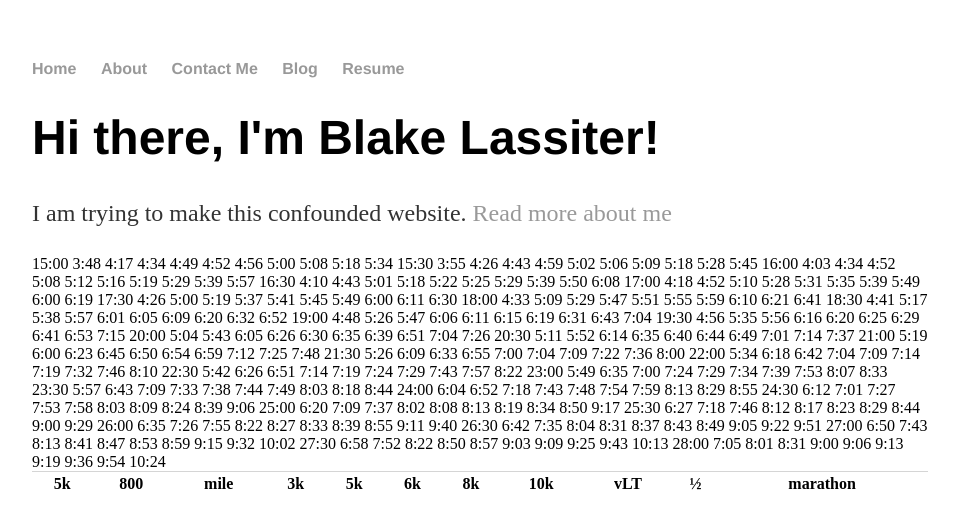
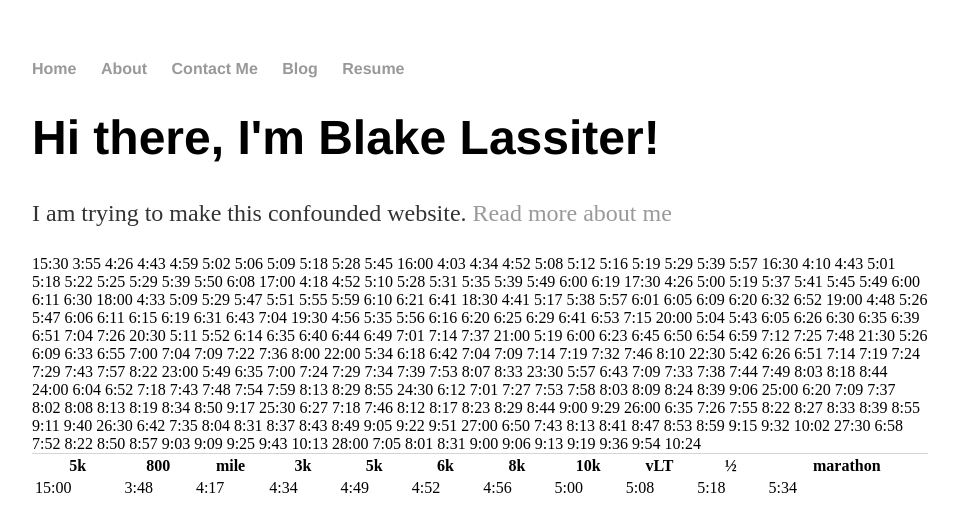
Before and after one commit to balassit/balassit.github.io, a Jekyll site: the page built from index.html, in a window 1280 px wide. Shown: the top 532 px of the page, without its empty margins (160-1119 px from the left). Built offline with Jekyll 4.4.1, drawn with Linux system fonts in a browser that asks for light colours; some of the changed lines change nothing that is shown.

Commit message:
Update index.html

```diff
--- a/index.html
+++ b/index.html
@@ -8,7 +8,8 @@ title: Blake Lassiter
 <table style="width:100%">
   <tr>
 <th>5k</th> 	<th>800</th>	<th>mile</th>	<th>3k</th>	<th>5k</th>	<th>6k</th>	<th>8k</th>	<th>10k</th>	<th>vLT</th>	<th>½</th>	<th>marathon</th>
-15:00	3:48	4:17	4:34	4:49	4:52	4:56	5:00	5:08	5:18	5:34
+<tr>
+	<td>15:00</td>	<td>3:48</td>	<td>4:17</td>	<td>4:34</td>	<td>4:49</td>	<td>4:52</td>	<td>4:56</td>	<td>5:00</td>	<td>5:08</td>	<td>5:18</td>	<td>5:34</tr>
 15:30	3:55	4:26	4:43	4:59	5:02	5:06	5:09	5:18	5:28	5:45
 16:00	4:03	4:34	4:52	5:08	5:12	5:16	5:19	5:29	5:39	5:57
 16:30	4:10	4:43	5:01	5:18	5:22	5:25	5:29	5:39	5:50	6:08
```
